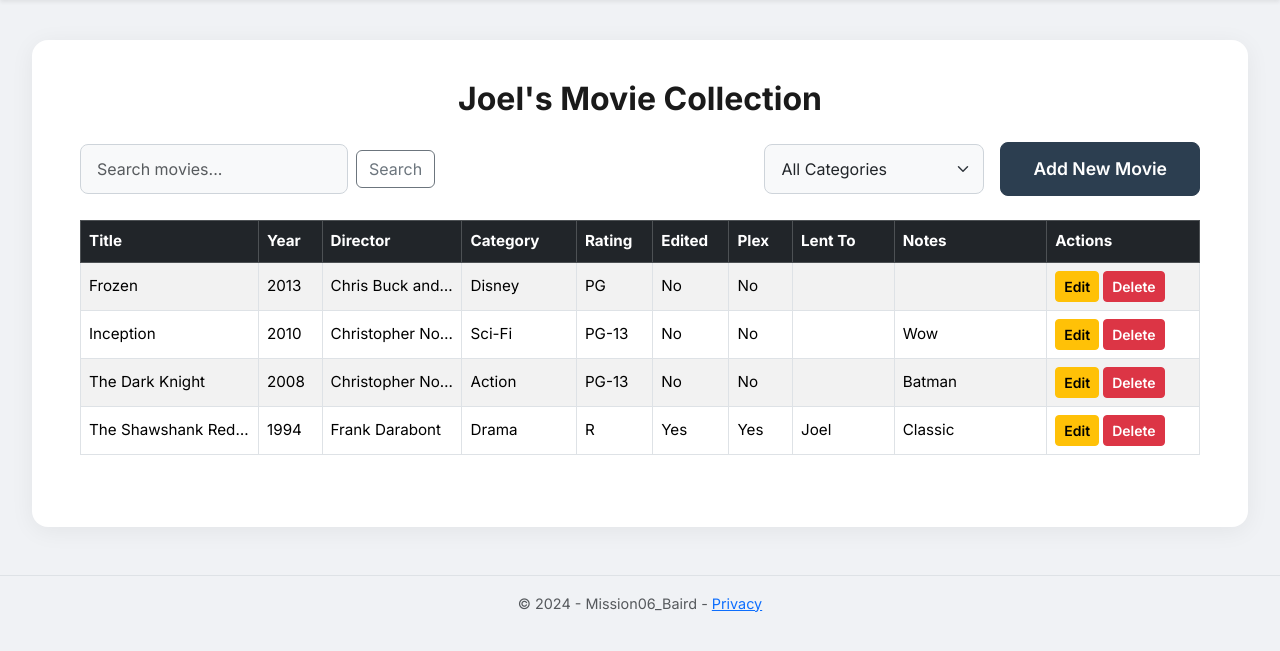
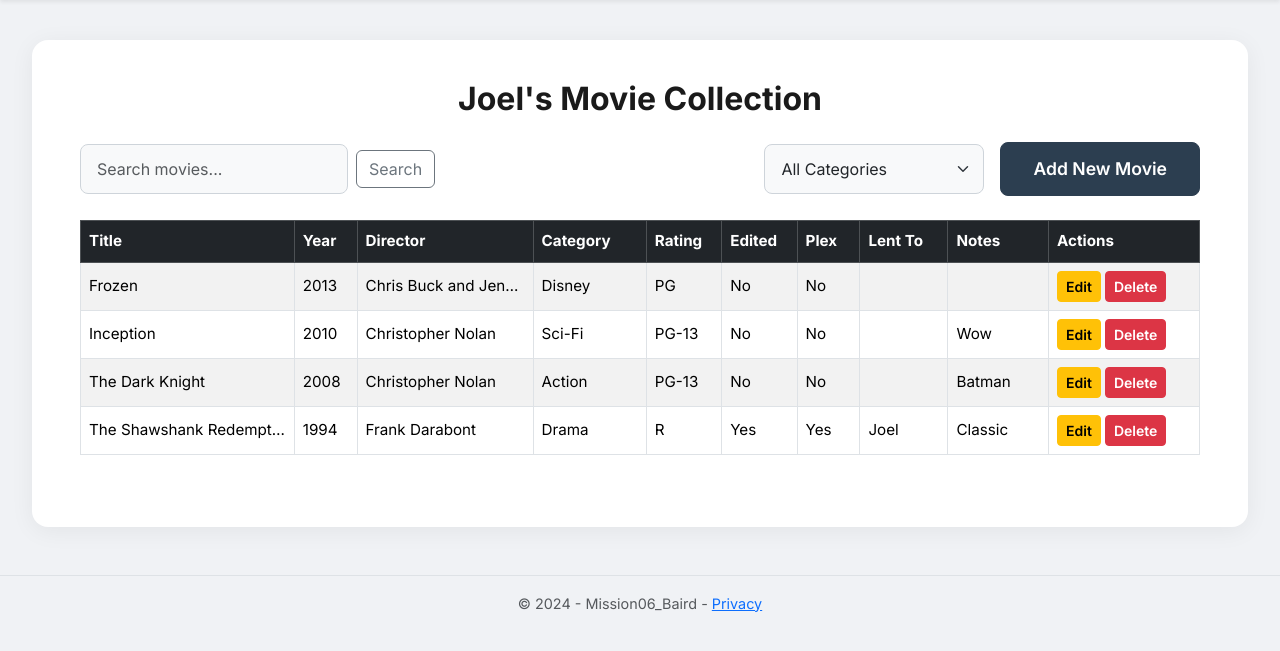
Before and after one commit to BlakeBaird2/Mission06_Baird, an ASP.NET Core app: page /Home/MovieList in a window 1280 px wide. Shown: the part 82-733 px from the top of the page. Run offline with ASP.NET Core 8, Linux system fonts and the light colour scheme; data comes from the database, SQL or seed files in the repository.

Commit message:
Give Title and Director more column width, shrink Lent To and Notes
Title: 14% -> 17%, Director: 11% -> 14%, Lent To: 8% -> 7%, Notes: 12% -> 8%

https://claude.ai/code/session_01UZtMST1Avzdn8aMQdReH8q

```diff
--- a/Views/Home/MovieList.cshtml
+++ b/Views/Home/MovieList.cshtml
@@ -48,15 +48,15 @@
 
     <table class="table table-striped table-bordered table-hover" style="table-layout: fixed; width: 100%;">
         <colgroup>
-            <col style="width: 14%;" />   @* Title *@
+            <col style="width: 17%;" />   @* Title *@
             <col style="width: 5%;" />    @* Year *@
-            <col style="width: 11%;" />   @* Director *@
+            <col style="width: 14%;" />   @* Director *@
             <col style="width: 9%;" />    @* Category *@
             <col style="width: 6%;" />    @* Rating *@
             <col style="width: 6%;" />    @* Edited *@
             <col style="width: 5%;" />    @* Plex *@
-            <col style="width: 8%;" />    @* Lent To *@
-            <col style="width: 12%;" />   @* Notes *@
+            <col style="width: 7%;" />    @* Lent To *@
+            <col style="width: 8%;" />    @* Notes *@
             <col style="width: 12%;" />   @* Actions *@
         </colgroup>
         <thead class="table-dark">
```
